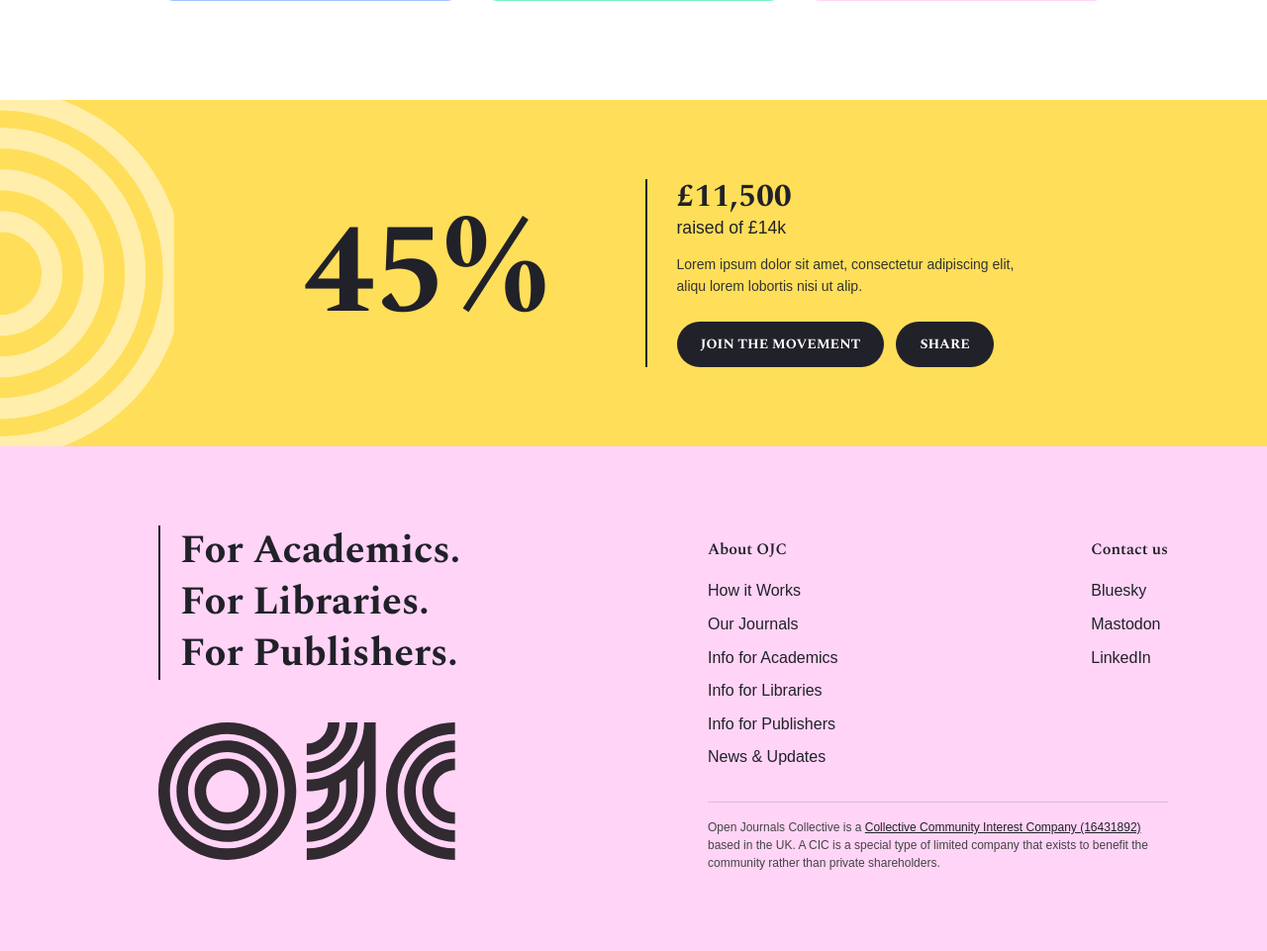
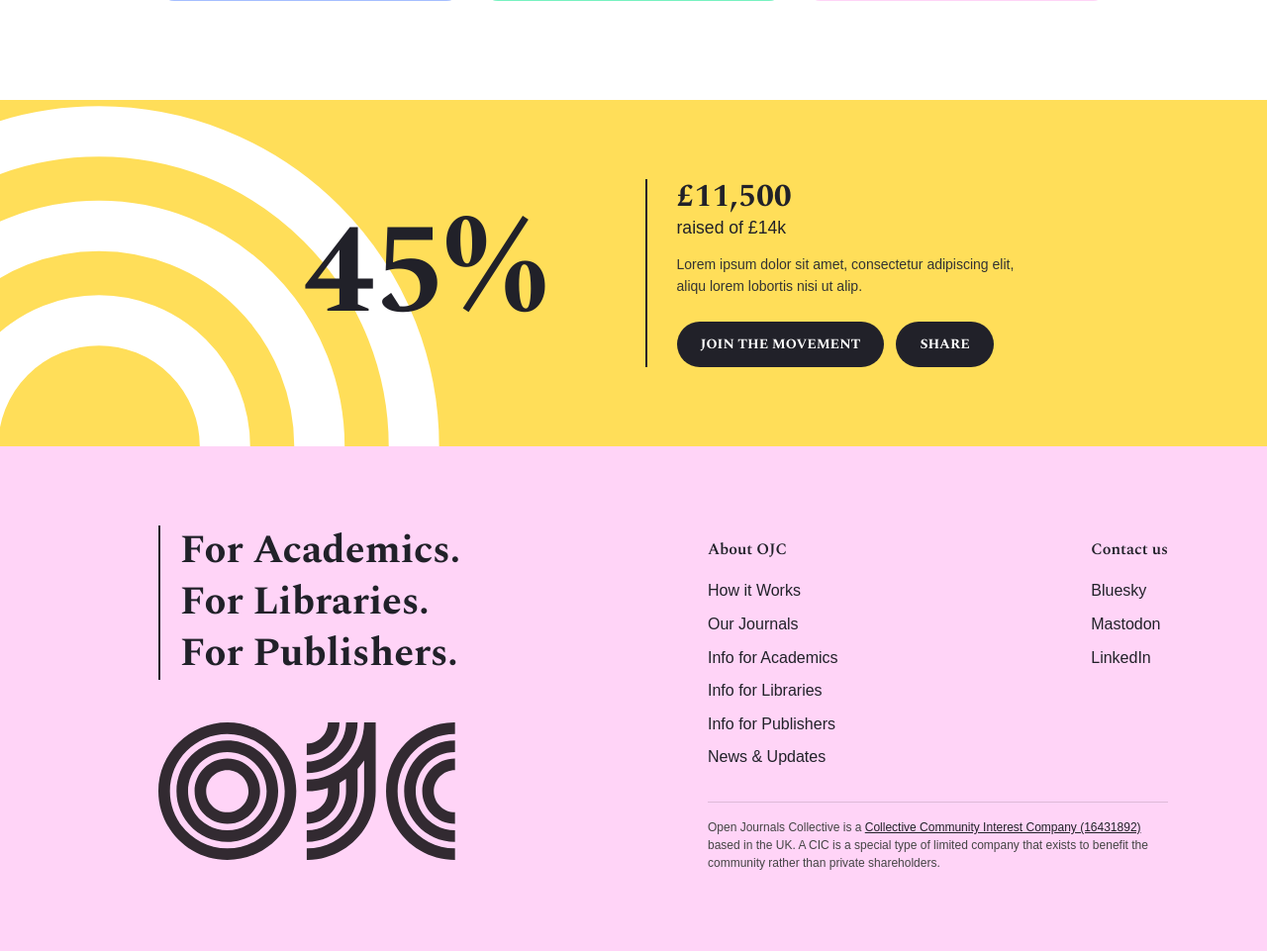
Before and after one commit to dqprogramming/astrometrics, a Django app: page / in a window 1280 px wide. Shown: the part 1198-2159 px from the top of the page at 99% size. Run offline with Django 5.2, Linux system fonts and the light colour scheme.

Commit message:
fix(landing): restyle stats section circles with bright white strokes and proper positioning
refs #3

```diff
--- a/cms/templates/landing.html
+++ b/cms/templates/landing.html
@@ -90,11 +90,10 @@
 
 <!-- 45% Stats Section -->
 <section class="landing-stats">
-    <svg class="landing-stats-rings-svg" viewBox="0 0 1000 1000" xmlns="http://www.w3.org/2000/svg" aria-hidden="true">
-        <circle cx="500" cy="500" r="150" fill="none" stroke="#fff" stroke-width="60" opacity="0.5"/>
-        <circle cx="500" cy="500" r="270" fill="none" stroke="#fff" stroke-width="60" opacity="0.5"/>
-        <circle cx="500" cy="500" r="390" fill="none" stroke="#fff" stroke-width="60" opacity="0.5"/>
-        <circle cx="500" cy="500" r="500" fill="none" stroke="#fff" stroke-width="60" opacity="0.5"/>
+    <svg class="landing-stats-rings-svg" viewBox="0 0 1100 1100" xmlns="http://www.w3.org/2000/svg" aria-hidden="true" overflow="visible">
+        <circle cx="550" cy="550" r="200" fill="none" stroke="#fff" stroke-width="80"/>
+        <circle cx="550" cy="550" r="350" fill="none" stroke="#fff" stroke-width="80"/>
+        <circle cx="550" cy="550" r="500" fill="none" stroke="#fff" stroke-width="80"/>
     </svg>
     <div class="container">
         <div class="landing-stats-inner">
--- a/static/css/landing.css
+++ b/static/css/landing.css
@@ -224,12 +224,10 @@
 
 .landing-stats-rings-svg {
     position: absolute;
-    height: 100%;
-    width: auto;
-    aspect-ratio: 1;
-    top: 0;
-    left: 0;
-    transform: translateX(-50%);
+    width: 700px;
+    height: 700px;
+    bottom: -350px;
+    left: -250px;
     pointer-events: none;
     z-index: 0;
 }
```
